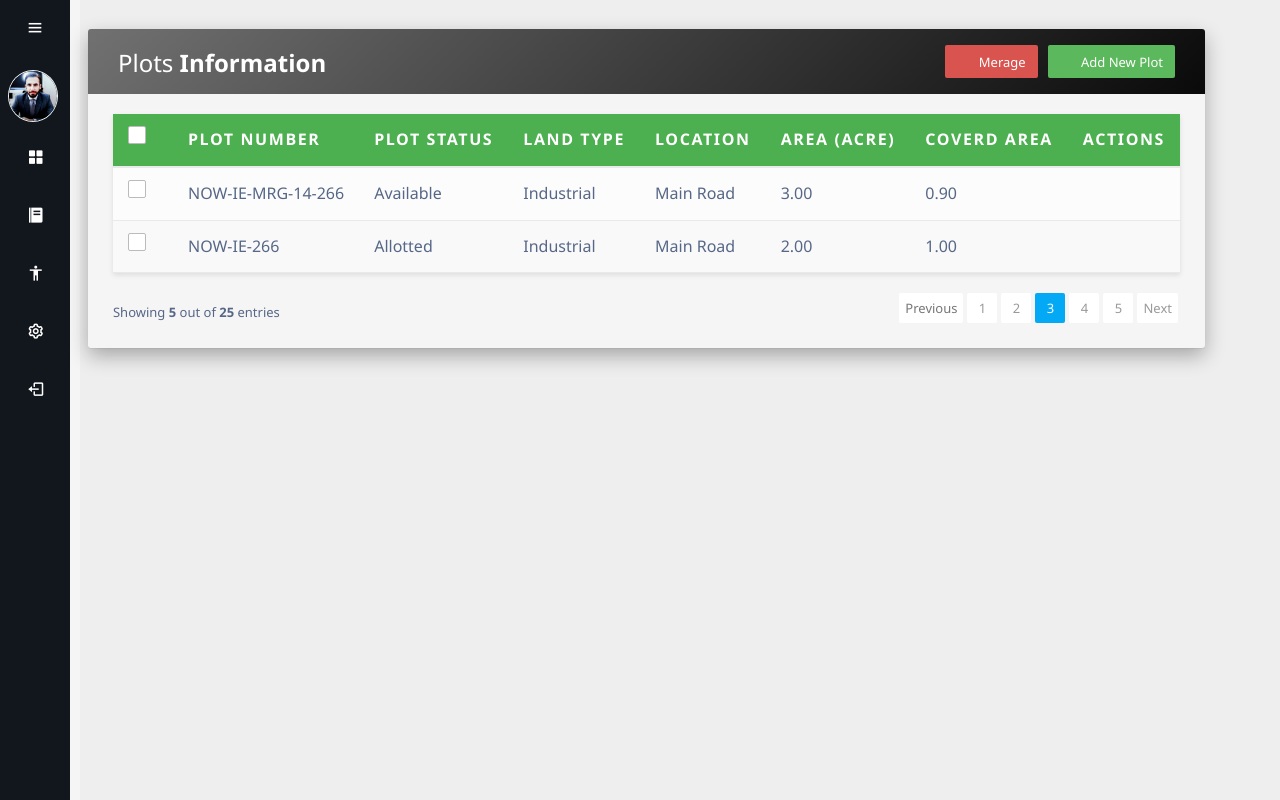
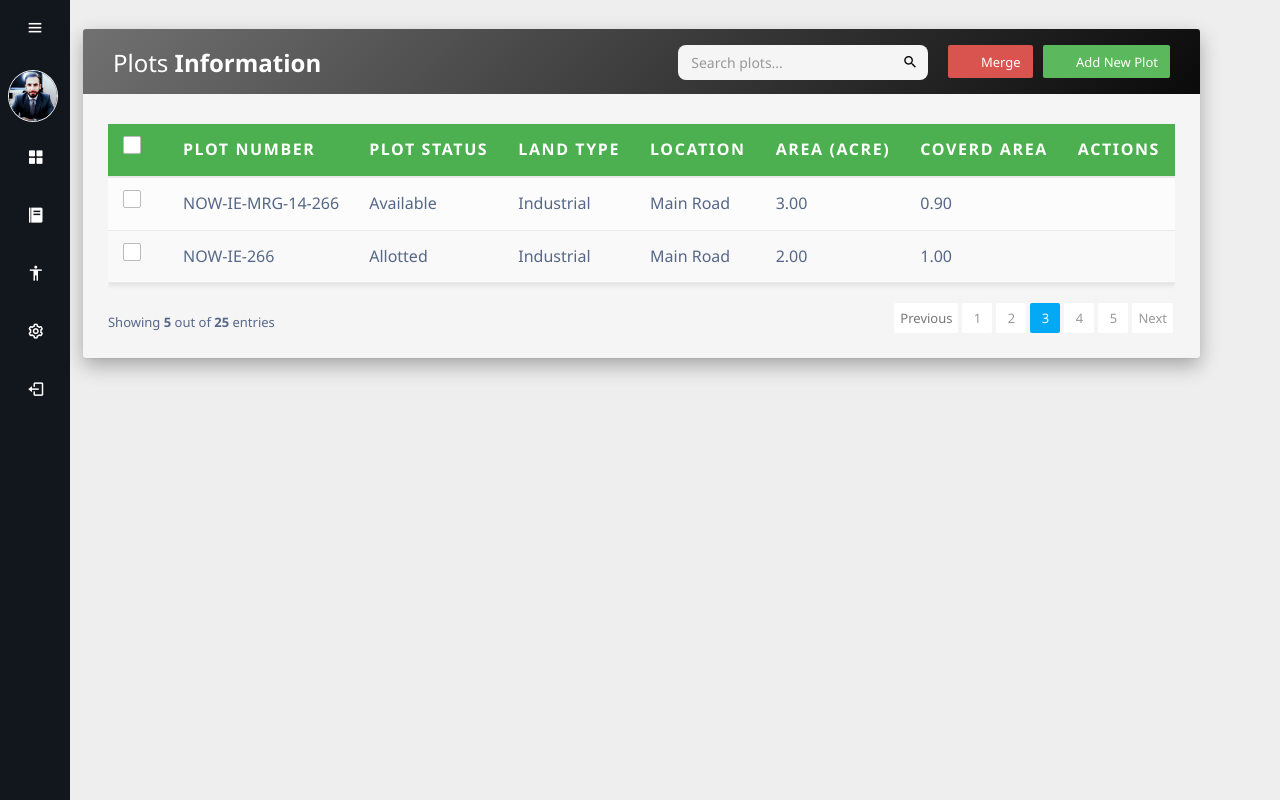
Before and after one commit to mahboobicp/Django-IMS, a Django app: page /technical/ in a window 1280 px wide. Run offline with Django 5.2, Linux system fonts and the light colour scheme; data comes from the database, SQL or seed files in the repository; both versions use the stored data as it was after the commit; some libraries are stand-ins or nearby versions.

Commit message:
Plot Form

```diff
--- a/IMS_System/static/css/base.css
+++ b/IMS_System/static/css/base.css
@@ -171,9 +171,9 @@
     background-color: #eee;
     min-height: 100vh;
     top: 0;
-    left: 80px;
+    left: 70px;
     transition: all 0.5s ease;
-    width: calc(100% - 80px);
+    width: calc(100% - 70px);
     padding: 1rem;
 }
 
--- /dev/null
+++ b/technical/static/technical/css/mobile.css
@@ -0,0 +1,57 @@
+@media (max-width: 768px) {
+    .plotgrid, .table-wrapper {
+        padding: 10px; /* Reduce padding */
+    }
+    .table-wrapper .row {
+        flex-direction: column; /* Stack elements vertically */
+    }
+    .table-wrapper .search-container,
+    .table-wrapper .btn {
+        width: 100%; /* Full width for buttons and search */
+        margin-bottom: 10px; /* Add some space between elements */
+    }
+    .table {
+        font-size: 12px; /* Reduce font size for smaller screens */
+    }
+    .input-box {
+        width: 100%; /* Full width input boxes */
+    }
+}
+
+
+.table-responsive {
+    overflow-x: auto;
+    -webkit-overflow-scrolling: touch; /* Smooth scrolling for iOS */
+}
+
+@media (max-width: 576px) {
+    .btn, .input-box input, .input-box select {
+        width: 100%; /* Full width for smaller screens */
+    }
+}
+
+.modal-dialog {
+    max-width: 90%; /* Restrict modal width */
+    margin: 0 auto;
+}
+@media (max-width: 576px) {
+    .modal-dialog {
+        width: 100%; /* Full width on very small screens */
+    }
+}
+
+
+@media (max-width: 768px) {
+    h2 {
+        font-size: 18px; /* Smaller font for headings */
+    }
+    .details {
+        font-size: 14px; /* Reduce font size for labels */
+    }
+}
+
+@media (max-width: 768px) {
+    .search-container, .btn {
+        margin-bottom: 10px; /* Space between elements */
+    }
+}
--- /dev/null
+++ b/technical/static/technical/css/search.css
@@ -0,0 +1,37 @@
+.search-container {
+    position: absolute;
+    display: inline-block;
+    margin-left: 4%;
+    width: 250px; /* Compact width */
+}
+
+.search-container input {
+    width: 100%;
+    height: 35px;
+    padding: 8px 30px 8px 10px; /* Adjusted for smaller input and icon space */
+    border: 3px solid transparent; /* Set a transparent border initially */
+    border-radius: 8px; /* Slight rounding to match buttons */
+    background-color: #f5f5f5; /* Smoky white background */
+    color: #000; /* Black text color for better visibility */
+    font-size: 14px;
+    outline: none; /* Remove default outline */
+    transition: border-color 0.3s; /* Smooth transition for border color change */
+}
+
+.search-container input:focus {
+    border-color: #28a745; /* Change border color to green on focus */
+}
+
+.search-container .search-icon {
+    position: absolute;
+    right: 10px; /* Right-align the icon inside the input */
+    top: 50%;
+    transform: translateY(-50%);
+    color: #000; /* Change icon color to black for better visibility */
+    font-size: 16px;
+    pointer-events: none; /* Prevent clicks on the icon */
+}
+
+.search-container input::placeholder {
+    color: #999; /* Gray placeholder color for better visibility */
+}
--- a/technical/static/technical/js/merage.js
+++ b/technical/static/technical/js/merage.js
@@ -7,6 +7,11 @@ function mergePlots() {
     if (selectedValues.length <= 1) {
         alert("Please select at least two plot to merge.");
         return;
+    }
+      // Ask for confirmation
+    const isConfirmed = confirm("Are you sure you want to merge the selected plots?");
+    if (!isConfirmed) {
+        return; // If not confirmed, exit the function
     }
 
     // Create a data object
--- /dev/null
+++ b/technical/static/technical/js/search.js
@@ -0,0 +1,12 @@
+function handleSearchKeyPress(event) {
+    if (event.key === 'Enter') {
+        event.preventDefault(); // Prevents form submission if within a form
+        const searchTerm = document.getElementById('searchField').value.trim();
+
+        if (searchTerm) {
+            // Implement search logic here, e.g., filtering the plot data
+            console.log("Searching for:", searchTerm);
+            // Add code to perform the actual search, like filtering table rows or making an API call
+        }
+    }
+}
--- a/technical/templates/technical/index.html
+++ b/technical/templates/technical/index.html
@@ -10,31 +10,48 @@ Plot Table
 <meta charset="utf-8">
 <meta http-equiv="X-UA-Compatible" content="IE=edge">
 <meta name="viewport" content="width=device-width, initial-scale=1">
+
+<meta name="viewport" content="width=device-width, initial-scale=1">
 <link rel="stylesheet" href="https://fonts.googleapis.com/css?family=Roboto|Varela+Round">
 <link rel="stylesheet" href="https://fonts.googleapis.com/icon?family=Material+Icons">
 <link rel="stylesheet" href="https://maxcdn.bootstrapcdn.com/font-awesome/4.7.0/css/font-awesome.min.css">
 <link rel="stylesheet" href="{% static 'technical/css/table.css' %}">
 <link rel="stylesheet" type="text/css" href="{% static 'technical/css/form.css' %}">
+<link rel="stylesheet" type="text/css" href="{% static 'technical/css/search.css' %}">
+<link rel="stylesheet" type="text/css" href="{% static 'technical/css/mobile.css' %}">
 <script src="https://ajax.googleapis.com/ajax/libs/jquery/1.12.4/jquery.min.js"></script>
 <script src="https://maxcdn.bootstrapcdn.com/bootstrap/3.3.7/js/bootstrap.min.js"></script>
 <script src="{% static 'technical/js/table.js' %}"></script>
 <script src="{% static 'technical/js/form.js' %}"></script>
 <script src="{% static 'technical/js/merage.js' %}"></script>
+<script src="{% static 'technical/js/search.js' %}"></script>
   <body>
     <div class="plotgrid">
         <div class="table-wrapper">
             <div class="table-title">
                 <div class="row">
-                    <div class="col-sm-6">
+					<div class="col-sm-6 col-12">
 						<h2>Plots <b>Information</b></h2>
 					</div>
-					<div class="col-sm-6">
-						<a href="#addEmployeeModal" class="btn btn-success" data-toggle="modal"><i class="material-icons">&#xE147;</i> <span>Add New Plot</span></a>
-						<a href="#" class="btn btn-danger" onclick="mergePlots()"><i class="material-icons">&#xE147;</i>
-							<span>Merage</span></a>
+					<div class="col-sm-6 d-flex justify-content-end align-items-center">
+						<!-- Search Field -->
+						<div class="search-container">
+							<input type="text" id="searchField" placeholder="Search plots..." onkeypress="handleSearchKeyPress(event)">
+							<i class="material-icons search-icon">search</i>
+						</div>
+
+						<!-- Add Plot and Merge Buttons -->
+						<a href="#addEmployeeModal" class="btn btn-success ml-2" data-toggle="modal">
+							<i class="material-icons">&#xE147;</i> <span>Add New Plot</span>
+						</a>
+						<a href="#" class="btn btn-danger ml-2" onclick="mergePlots()">
+							<i class="material-icons">&#xE147;</i> <span>Merge</span>
+						</a>
 					</div>
-                </div>
+				</div>
+
             </div>
+			<div class="table-responsive">
             <table class="table table-striped table-hover">
                 <thead>
                     <tr>
@@ -76,6 +93,7 @@ Plot Table
                 {% endfor %}
                 </tbody>
             </table>
+			</div>
 			<div class="clearfix">
                 <div class="hint-text">Showing <b>5</b> out of <b>25</b> entries</div>
                 <ul class="pagination">
--- a/technical/views.py
+++ b/technical/views.py
@@ -102,7 +102,7 @@ def clup(request):
         # Generate a new plot number with the format NOW-IE-Plot1-Plot2
         # Get only the plot numbers from the selected plots, excluding the NOW-IE prefix
         plot_number_list = [plot.plot_number[7:] for plot in selected_plots]  # Slicing off 'NOW-IE-'
-        new_plot_number = 'NOW-IE-' + '-'.join(plot_number_list)  # Join selected plot numbers without the prefix
+        new_plot_number = 'NOW-IE-MRG-' + '-'.join(plot_number_list)  # Join selected plot numbers without the prefix
 
         # Create a new plot record using data from the first selected plot
         if selected_plots.exists():
```
Also changed, not shown: db.sqlite3.
